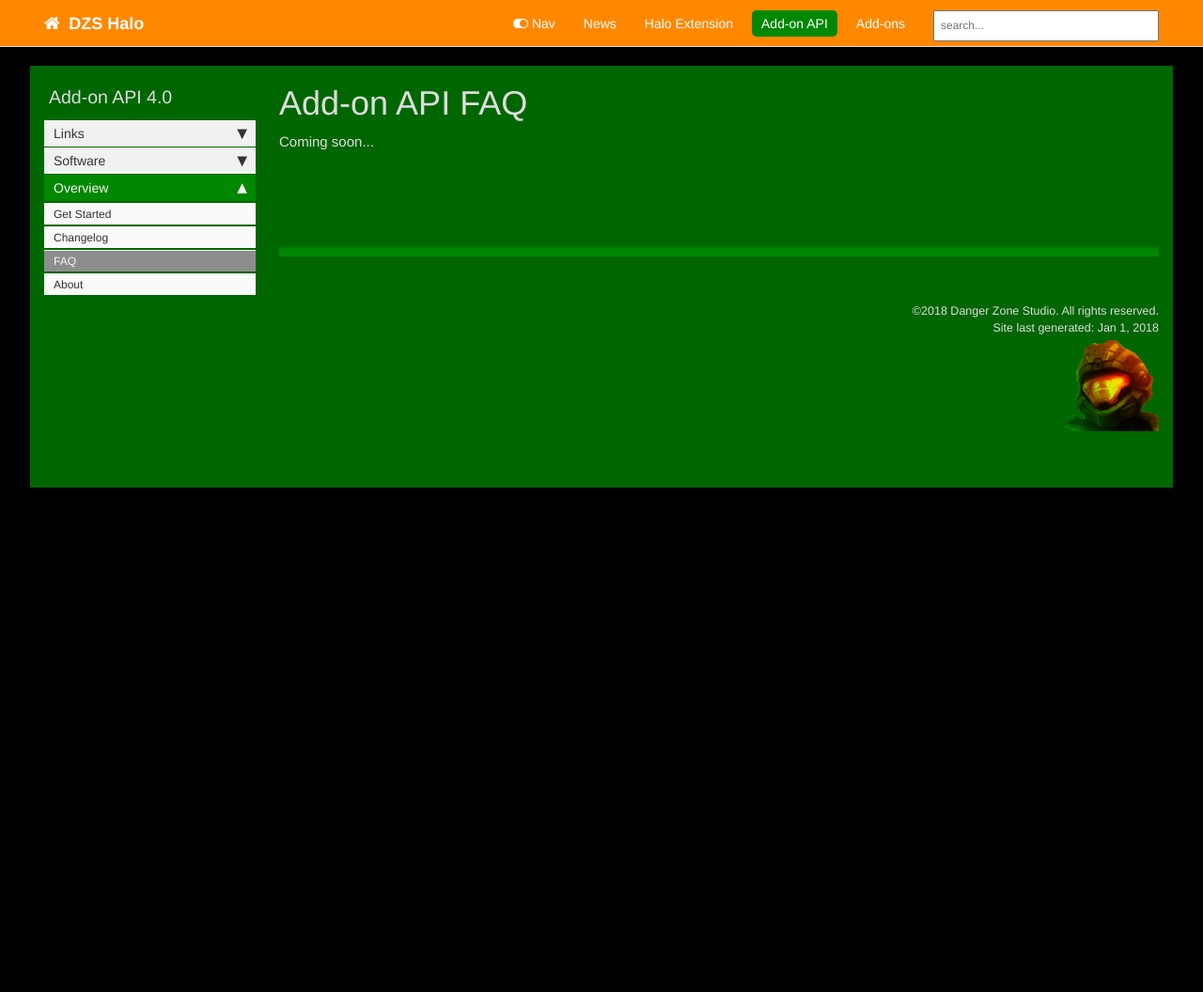
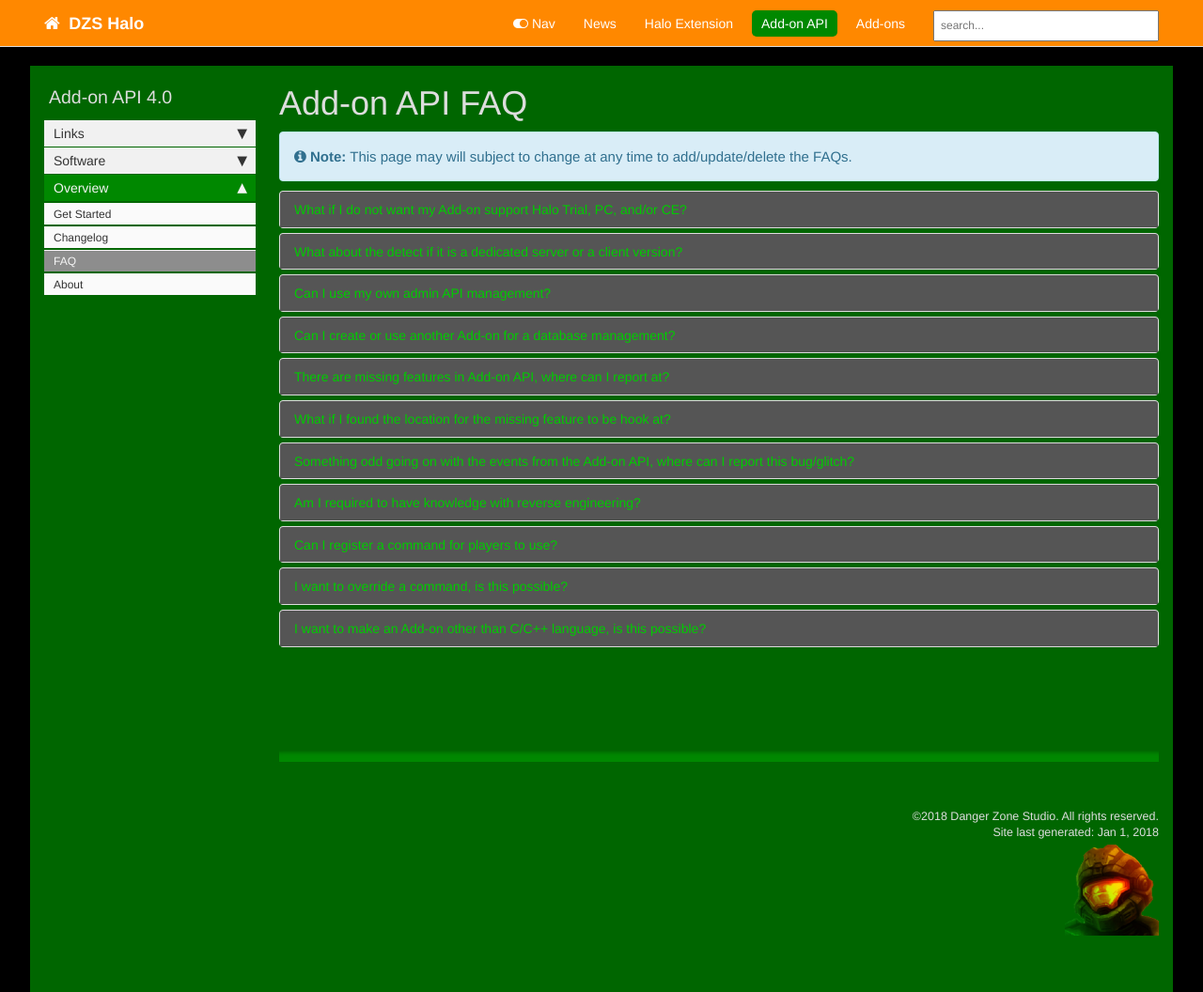
Before and after one commit to DZSHalo/dzshalo.github.io, a Jekyll site: the page built from pages/add-on api/faq.md, in a window 1280 px wide. Shown: the whole page at 94% size. Built offline with Jekyll 4.4.1, drawn with Linux system fonts in a browser that asks for light colours; nearby versions of some CDN libraries; comment, search, counter and statistics services are not loaded; before the commit the page ends 900 px from its top, so only the background shows below that.

```diff
--- a/pages/add-on api/faq.md
+++ b/pages/add-on api/faq.md
@@ -7,36 +7,71 @@ toc: false
 folder: add-on api
 ---
 
-<p>Coming soon...</p>
-{% comment %}
+{% include note.html content="This page may will subject to change at any time to add/update/delete the FAQs." %}
+
 <div class="panel-group" id="accordion">
-                    <div class="panel panel-default">
-                        <div class="panel-heading">
-                            <h4 class="panel-title">
-                                <a class="noCrossRef accordion-toggle" data-toggle="collapse" data-parent="#accordion" href="#collapseOne">Question #1?</a>
-                            </h4>
-                        </div>
-                        <div id="collapseOne" class="panel-collapse collapse noCrossRef">
-                            <div class="panel-body">
-                                Answer #1.
-                            </div>
-                        </div>
-                    </div>
-                    <!-- /.panel -->
-                    <div class="panel panel-default">
-                        <div class="panel-heading">
-                            <h4 class="panel-title">
-                                <a class="noCrossRef accordion-toggle" data-toggle="collapse" data-parent="#accordion" href="#collapseTwo">Question #2?</a>
-                            </h4>
-                        </div>
-                        <div id="collapseTwo" class="panel-collapse collapse noCrossRef">
-                            <div class="panel-body">
-                                Answer #2.
-                            </div>
-                        </div>
-                    </div>
-                    <!-- /.panel -->
+
+{% capture answer_md %}
+You can determine this check through the load process with the haloEngine class and return of value which can't be load at all.
+{% endcapture %}
+{% include faq_item.html index="1" answer=answer_md question="What if I do not want my Add-on support Halo Trial, PC, and/or CE?" %}
+
+{% capture answer_md %}
+Also included with the haloEngine class.
+{% endcapture %}
+{% include faq_item.html index="2" answer=answer_md question="What about the detect if it is a dedicated server or a client version?" %}
+
+{% capture answer_md %}
+At this time, no.  If request to have your own admin API management, then please inform us and we will create one for it.
+{% endcapture %}
+{% include faq_item.html index="3" answer=answer_md question="Can I use my own admin API management?" %}
+
+{% capture answer_md %}
+Yes, H-Ext will allow only one override the default database management.
+{% include tip.html content="Hint, if determined to use MySQL or shared database, then two or more H-Ext can be use synchronizing information." %}
+{% endcapture %}
+{% include faq_item.html index="4" answer=answer_md question="Can I create or use another Add-on for a database management?" %}
+
+{% capture answer_md %}
+Please use the ticket system to make the request feature. And do be aware of one manned programmer with mid-skilled of reverse engineering will take time. Along with other Add-ons, he has to develop support mainly for the role-playing. Although, he is now focusing on 0.x's version plan task.
+{% endcapture %}
+{% include faq_item.html index="5" answer=answer_md question="There are missing features in Add-on API, where can I report at?" %}
+
+{% capture answer_md %}
+Please do provide the information so we can make the missing event/feature more quicker instead of much longer delays or likely unable to provide the feature to you and others. We can use that information to verified it is at the correct location and gather the correct information for all PC game versions supportive.
+{% endcapture %}
+{% include faq_item.html index="6" answer=answer_md question="What if I found the location for the missing feature to be hook at?" %}
+
+{% capture answer_md %}
+Use the ticket system to make the bug report, we will keep this in check if this have occurs base on the Trial, PC, and/or CE versions. And please do report in every details as possible or otherwise we can't fix what you are stating the issue is.
+{% include important.html content="Other modified Halo will not be checked as it is not recommended to alternate." %}
+{% endcapture %}
+{% include faq_item.html index="7" answer=answer_md question="Something odd going on with the events from the Add-on API, where can I report this bug/glitch?" %}
+
+{% capture answer_md %}
+No, we supplies the all of available hooks at the moment of which the Add-on can use. Meaning you can create almost anything you want with it.
+{% endcapture %}
+{% include faq_item.html index="8" answer=answer_md question="Am I required to have knowledge with reverse engineering?" %}
+
+{% capture answer_md %}
+Absolutely! This is one part of our goal to resolve the conflict of multiple third party required to listen for user's command.
+{% endcapture %}
+{% include faq_item.html index="9" answer=answer_md question="Can I register a command for players to use?" %}
+
+{% capture answer_md %}
+Depending on the command that has registered with the command system. Some would allow to be overriden, some wouldn't permit. However, only one overriden command is permitted per command.
+{% endcapture %}
+{% include faq_item.html index="10" answer=answer_md question="I want to override a command, is this possible?" %}
+
+{% capture answer_md %}
+As of Add-on API v4.0 and newer, it is now supported for C, C++, D, C#, and Visual Basic languages. If any of supported languages is not one of your language you want to use. Please verify your language has ability to compile into Windows dll module. Otherwise it is not compatible.
+{% include note.html content="If it, then please create a ticket. Or recreate Add-on API in your code language then make a pull request to include support." %}
+{% include warning.html content="You must verify each APIs are fully functional before we can merge your pull request." %}
+{% endcapture %}
+{% include faq_item.html index="11" answer=answer_md question="I want to make an Add-on other than C/C++ language, is this possible?" %}
+
+
 </div>
 <!-- /.panel-group -->
-{% endcomment %}
+
 {% include links.html %}
```
Also changed, not shown: pages/add-on api/index.md (+57 -1 lines).
